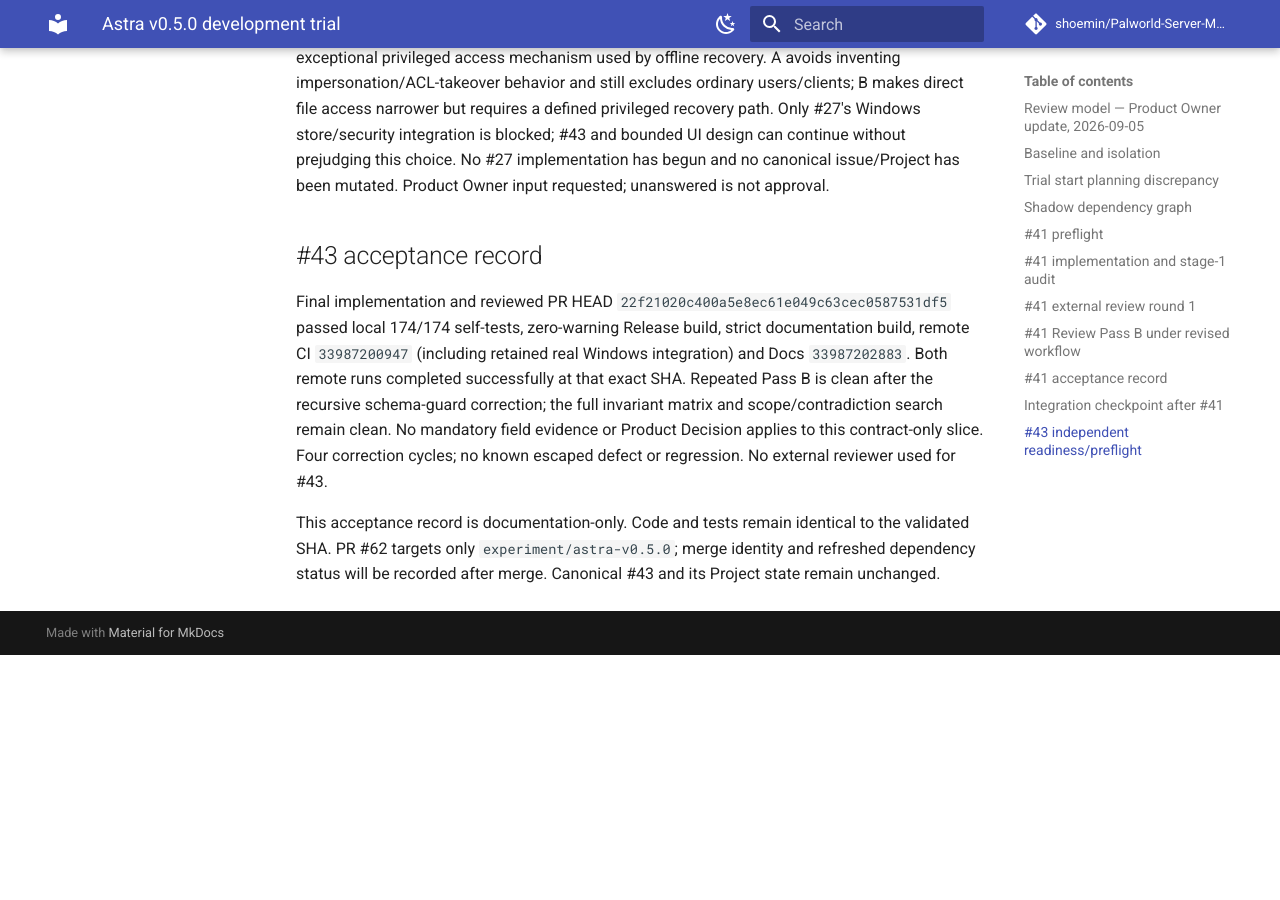
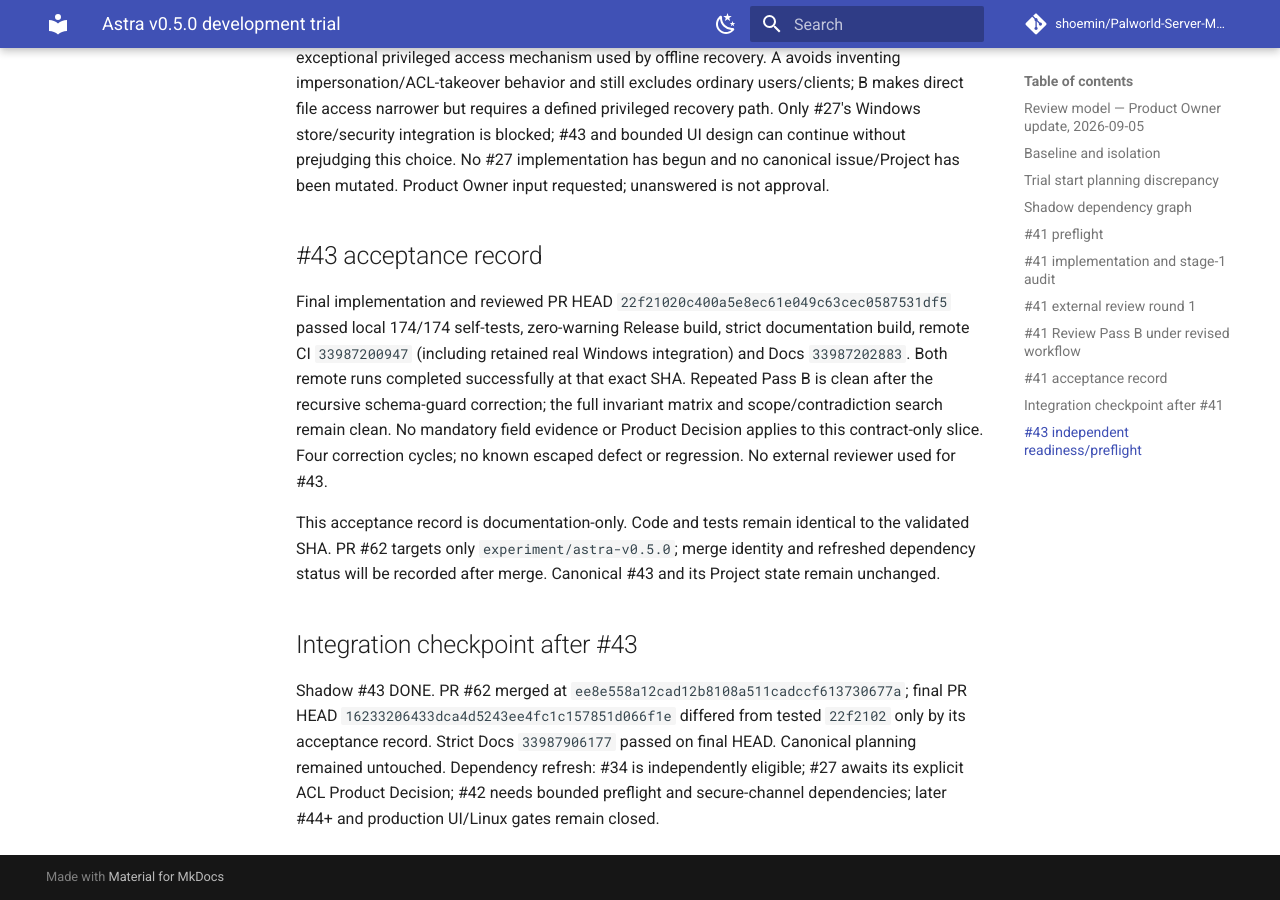
Before and after one commit to shoemin/Palworld-Server-Manager, an MkDocs documentation site: the page built from docs/experiments/astra-v0.5.0-trial.md, in a window 1280 px wide and 900 px high, scrolled down 12775 px. Built offline with MkDocs 1.6.1 and Material for MkDocs 9.7.7, drawn with Linux system fonts in a browser that asks for light colours; comment, search, counter and statistics services are not loaded; before the commit the page ends 13430 px from its top, so only the background shows below that.

Commit message:
docs: checkpoint merged Astra protocol slice

```diff
--- a/docs/experiments/astra-v0.5.0-trial.md
+++ b/docs/experiments/astra-v0.5.0-trial.md
@@ -203,3 +203,6 @@ Decision requested: (A, recommended) explicitly grant the dedicated service plus
 Final implementation and reviewed PR HEAD `22f21020c400a5e8ec61e049c63cec0587531df5` passed local 174/174 self-tests, zero-warning Release build, strict documentation build, remote CI `33987200947` (including retained real Windows integration) and Docs `33987202883`. Both remote runs completed successfully at that exact SHA. Repeated Pass B is clean after the recursive schema-guard correction; the full invariant matrix and scope/contradiction search remain clean. No mandatory field evidence or Product Decision applies to this contract-only slice. Four correction cycles; no known escaped defect or regression. No external reviewer used for #43.
 
 This acceptance record is documentation-only. Code and tests remain identical to the validated SHA. PR #62 targets only `experiment/astra-v0.5.0`; merge identity and refreshed dependency status will be recorded after merge. Canonical #43 and its Project state remain unchanged.
+## Integration checkpoint after #43
+
+Shadow #43 DONE. PR #62 merged at `ee8e558a12cad12b8108a511cadccf613730677a`; final PR HEAD `16233206433dca4d5243ee4fc1c157851d066f1e` differed from tested `22f2102` only by its acceptance record. Strict Docs `33987906177` passed on final HEAD. Canonical planning remained untouched. Dependency refresh: #34 is independently eligible; #27 awaits its explicit ACL Product Decision; #42 needs bounded preflight and secure-channel dependencies; later #44+ and production UI/Linux gates remain closed.
```
